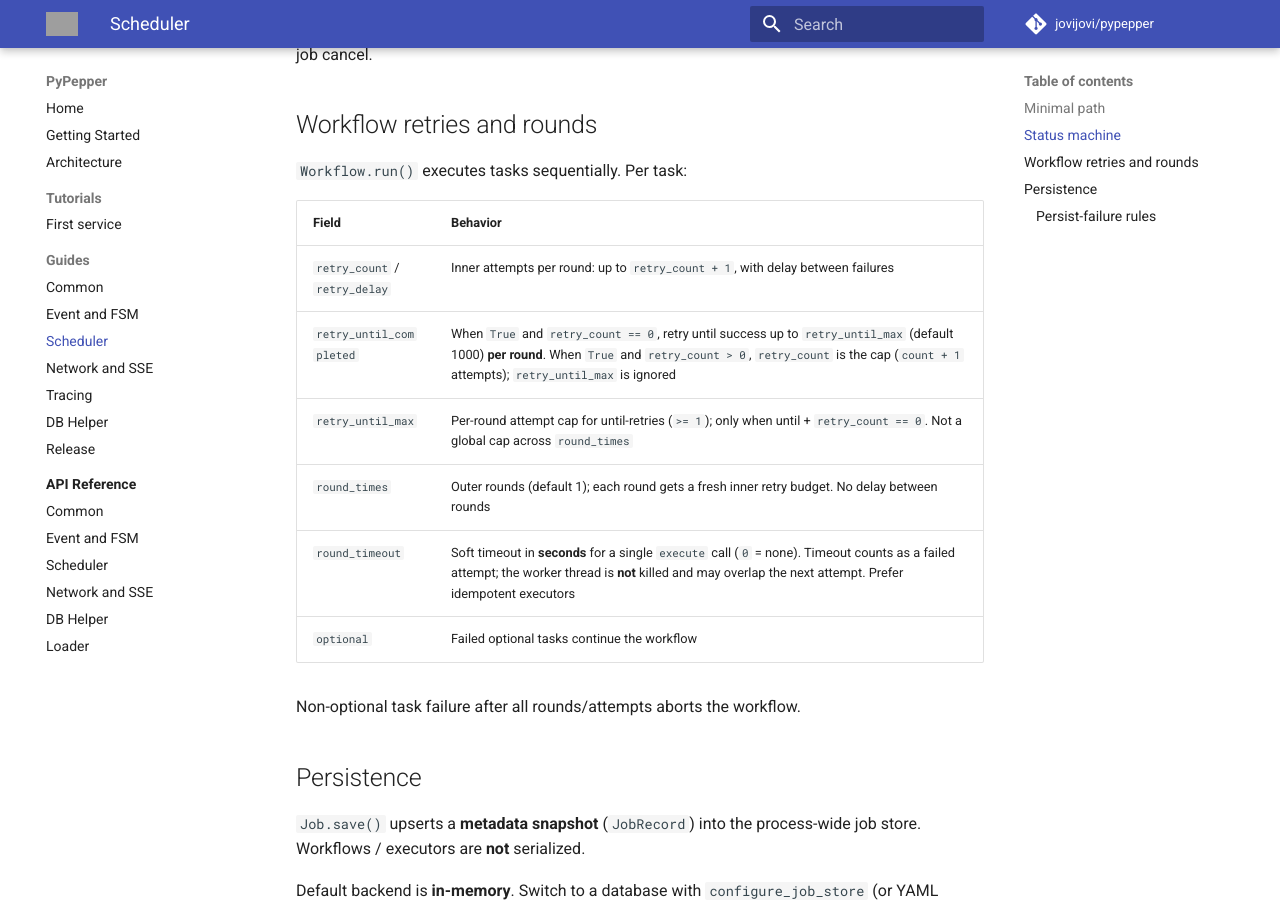
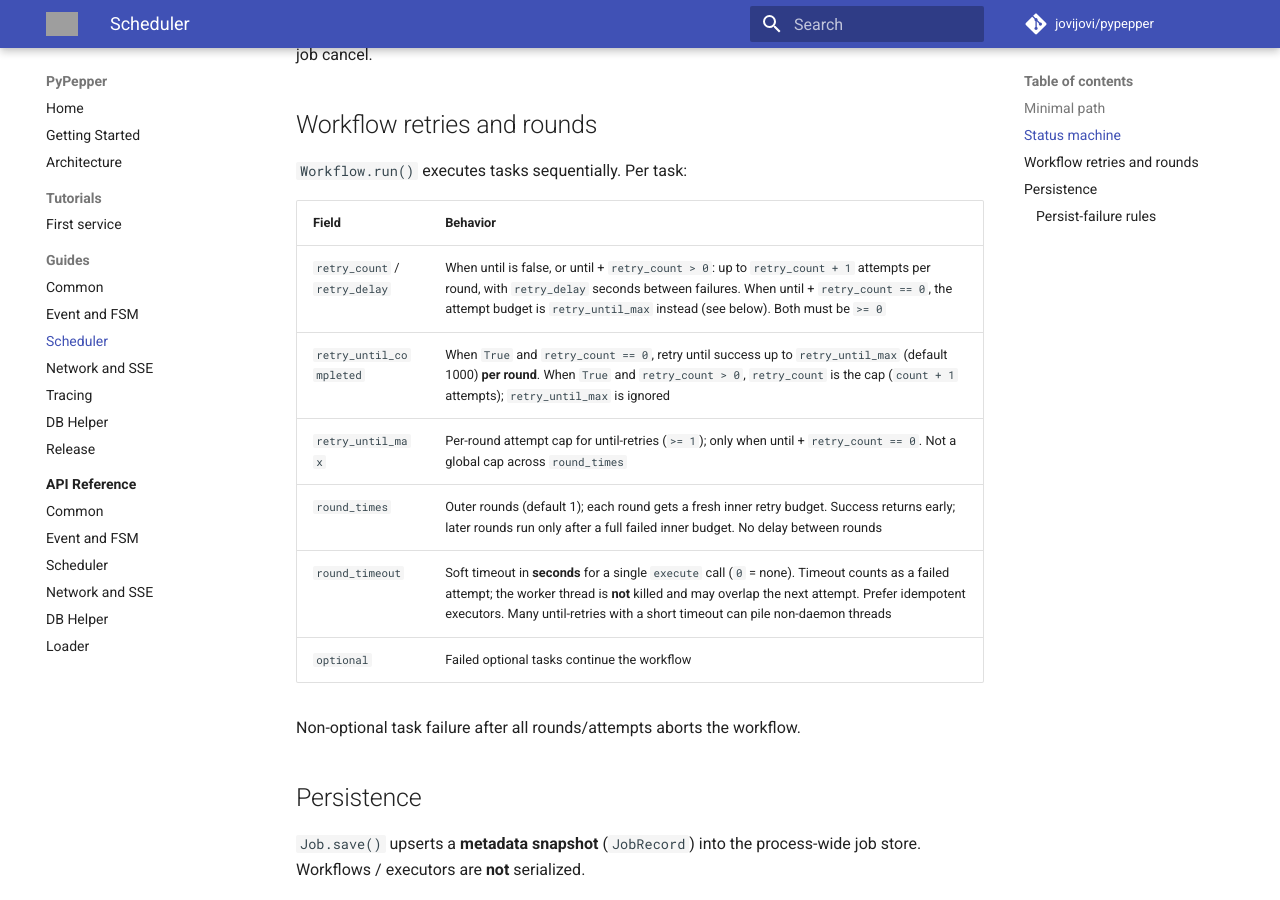
Before and after one commit to jovijovi/pypepper, an MkDocs documentation site: the page built from docs/guides/scheduler.md, in a window 1280 px wide and 900 px high, scrolled down 1607 px. Built offline with MkDocs 1.6.1 and Material for MkDocs 9.7.7, drawn with Linux system fonts in a browser that asks for light colours; comment, search, counter and statistics services are not loaded; grey boxes are pictures that could not be loaded.

Commit message:
docs(scheduler): clarify retry budgets, rounds, and soft-timeout orphans
Document that until+count0 uses retry_until_max (not always count+1), that
round_times is fail-driven (success returns early), and that soft timeouts
can pile non-daemon threads under until-retries.

```diff
--- a/docs/guides/scheduler.md
+++ b/docs/guides/scheduler.md
@@ -71,11 +71,11 @@ only stops the consumer loop; it is not job cancel.
 
 | Field | Behavior |
 |-------|----------|
-| `retry_count` / `retry_delay` | Inner attempts per round: up to `retry_count + 1`, with delay between failures |
+| `retry_count` / `retry_delay` | When until is false, or until + `retry_count > 0`: up to `retry_count + 1` attempts per round, with `retry_delay` seconds between failures. When until + `retry_count == 0`, the attempt budget is `retry_until_max` instead (see below). Both must be `>= 0` |
 | `retry_until_completed` | When `True` and `retry_count == 0`, retry until success up to `retry_until_max` (default 1000) **per round**. When `True` and `retry_count > 0`, `retry_count` is the cap (`count + 1` attempts); `retry_until_max` is ignored |
 | `retry_until_max` | Per-round attempt cap for until-retries (`>= 1`); only when until + `retry_count == 0`. Not a global cap across `round_times` |
-| `round_times` | Outer rounds (default 1); each round gets a fresh inner retry budget. No delay between rounds |
-| `round_timeout` | Soft timeout in **seconds** for a single `execute` call (`0` = none). Timeout counts as a failed attempt; the worker thread is **not** killed and may overlap the next attempt. Prefer idempotent executors |
+| `round_times` | Outer rounds (default 1); each round gets a fresh inner retry budget. Success returns early; later rounds run only after a full failed inner budget. No delay between rounds |
+| `round_timeout` | Soft timeout in **seconds** for a single `execute` call (`0` = none). Timeout counts as a failed attempt; the worker thread is **not** killed and may overlap the next attempt. Prefer idempotent executors. Many until-retries with a short timeout can pile non-daemon threads |
 | `optional` | Failed optional tasks continue the workflow |
 
 Non-optional task failure after all rounds/attempts aborts the workflow.
```
Also changed, not shown: 1 other file.
